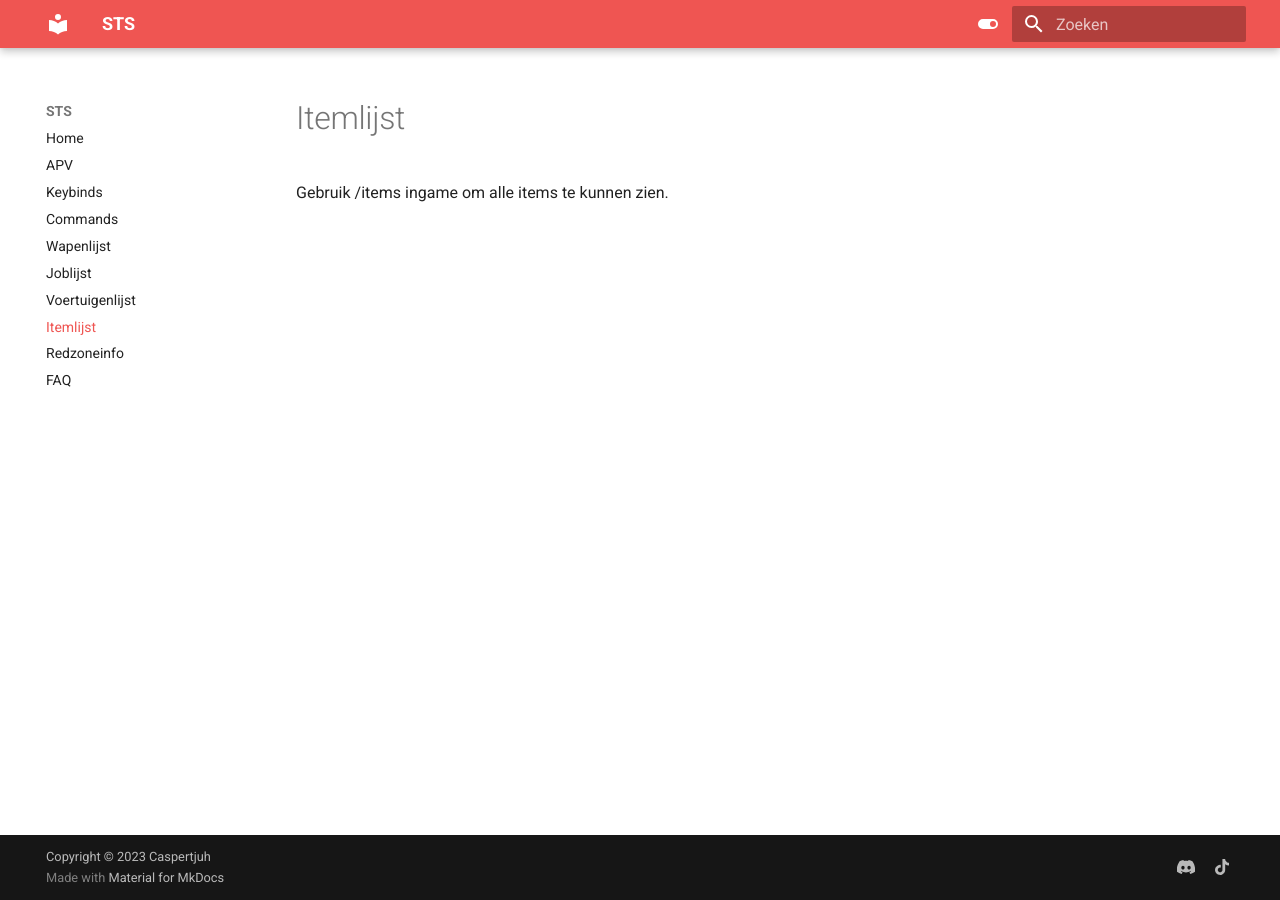
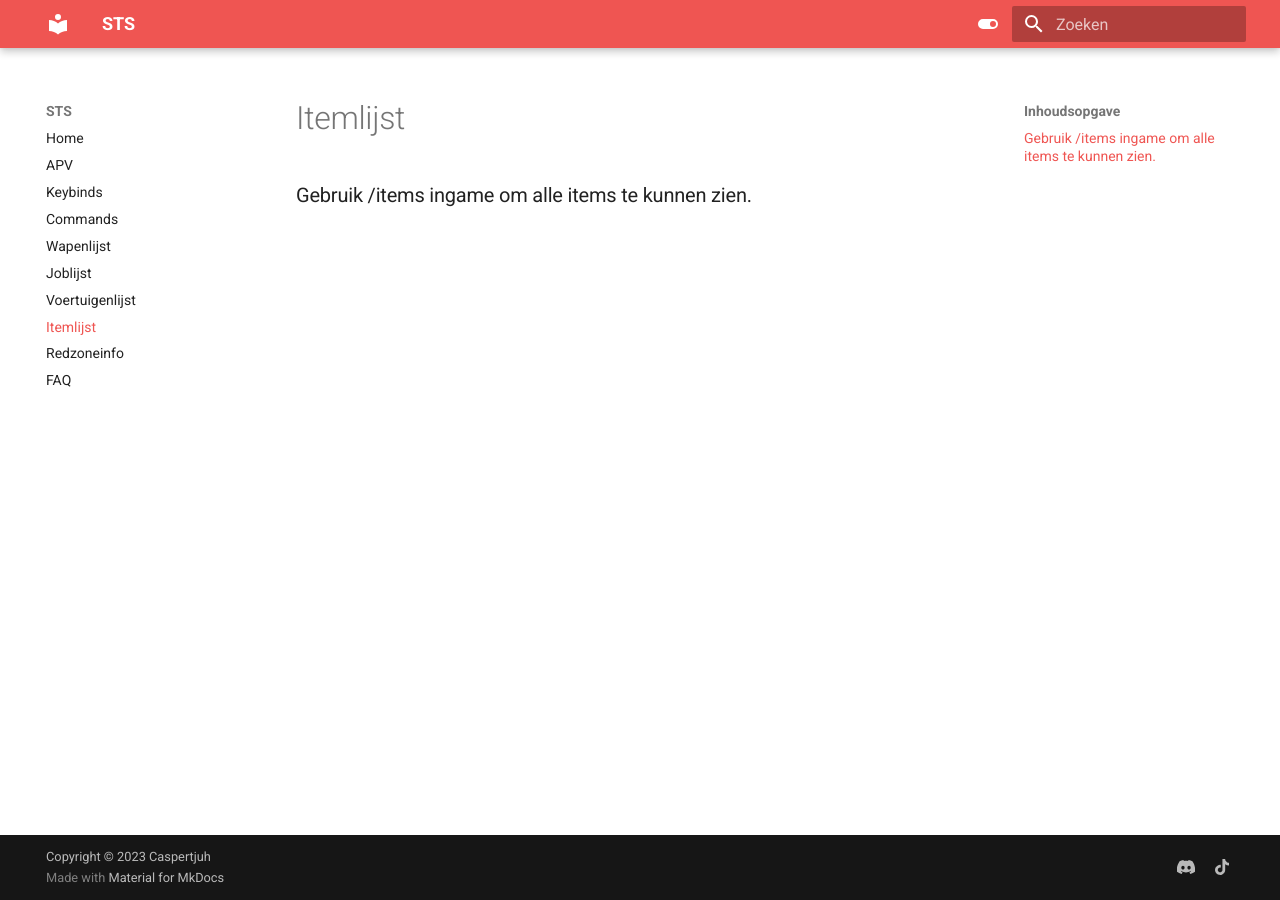
Before and after one commit to Welseyy/STSAPV, an MkDocs documentation site: the page built from docs/itemlijst.md, in a window 1280 px wide. Built offline with MkDocs 1.6.1 and Material for MkDocs 9.7.7, drawn with Linux system fonts in a browser that asks for light colours.

Commit message:
Update itemlijst.md

```diff
--- a/docs/itemlijst.md
+++ b/docs/itemlijst.md
@@ -1,3 +1,3 @@
 # Itemlijst
 
-Gebruik /items ingame om alle items te kunnen zien.
+### Gebruik /items ingame om alle items te kunnen zien.
```
